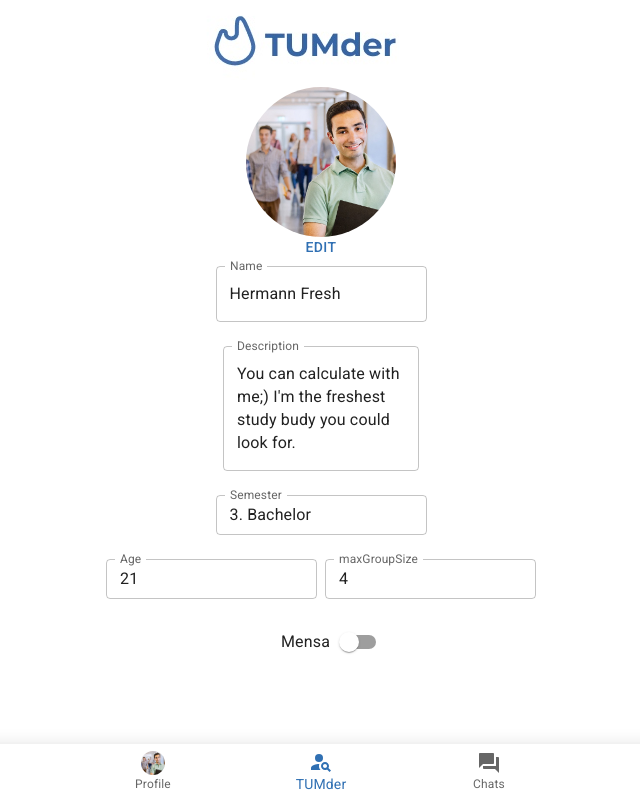
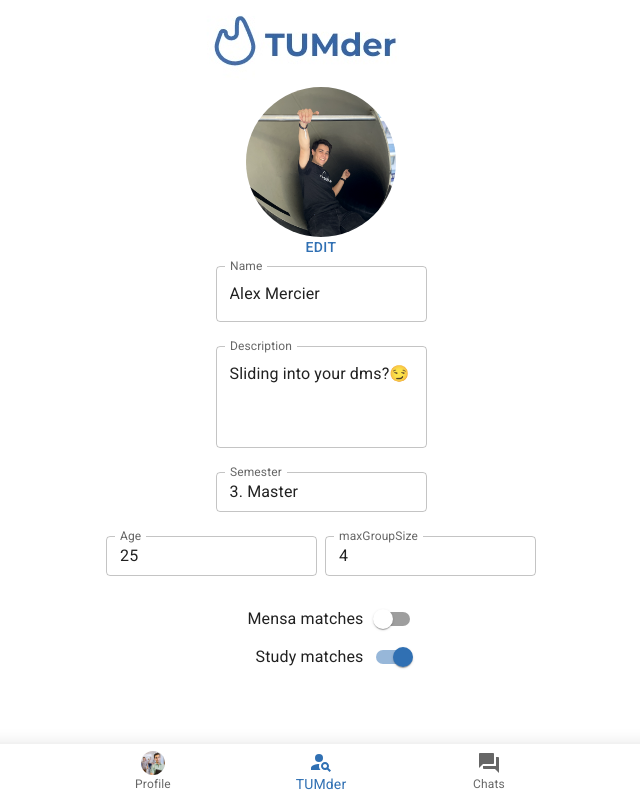
Before and after one commit to AleMer97/TUMder, a React (Create React App) app in the folder create-react-app/: page /profile in a window 1280 px wide. Shown: the whole page, without its empty margins (319-959 px from the left). Built offline with nearby package versions, Linux system fonts and the light colour scheme.

Commit message:
changed data type

```diff
--- a/create-react-app/src/data.js
+++ b/create-react-app/src/data.js
@@ -7,7 +7,8 @@ const student1 = {
     description: "You can calculate with me;) I'm the freshest study budy you could look for.",
     language: 'German, English, French',
     maxGroupSize: 4,
-    searchesFor: 'study group',
+    searchesForMensa: false,
+    searchesForStudy: true,
     image: '/static/tumStudent1.jpg'
 }
 
@@ -20,7 +21,8 @@ const student2 = {
     description: "Feuerzangenbowle and university for life! I'm also student of German philology at LMU.",
     language: 'Bavarian',
     maxGroupSize: 4,
-    searchesFor: 'study group',
+    searchesForMensa: false,
+    searchesForStudy: true,
     image: '/static/tumStudent2.jpg'
 }
 
@@ -32,7 +34,8 @@ const student3 = {
     description: "Motivated for studying:)",
     language: 'German, English, Spanish',
     maxGroupSize: 4,
-    searchesFor: 'study group',
+    searchesForMensa: false,
+    searchesForStudy: true,
     image: '/static/tumStudent3.jpg'
 }
 
@@ -44,8 +47,8 @@ const student4 = {
     description: "G'day mate! Love surfing, vegemite and Tim Tams. Might share those as well as experiences with study buddies;)",
     language: 'German, English',
     maxGroupSize: 4,
-    searchesFor: 'study group',
-    searchesFor: 'mensa',
+    searchesForMensa: true,
+    searchesForStudy: true,
     image: '/static/tumStudent4.jpg'
 }
 
@@ -57,7 +60,8 @@ const student5 = {
     description: "Nothing beats a balanced diet, but 'to vino I say nie no'.",
     language: 'German, English',
     maxGroupSize: 4,
-    searchesFor: 'mensa',
+    searchesForMensa: true,
+    searchesForStudy: false,
     image: '/static/tumStudent5.jpg'
 }
 
@@ -69,8 +73,8 @@ const student6 = {
     description: "Sliding into your dms?😏",
     language: 'German, French, English, Spanish',
     maxGroupSize: 4,
-    searchesFor: 'study group',
-    searchesFor: 'mensa',
+    searchesForMensa: false,
+    searchesForStudy: true,
     image: '/static/tumStudent6.jpg'
 }
 
--- a/create-react-app/src/pages/Profile.js
+++ b/create-react-app/src/pages/Profile.js
@@ -14,7 +14,7 @@ import {students} from '../data';
 
 export default function Profile() {
 
-  const student = 0;
+  const student = 5;
 
   const [name, setName] = React.useState(students[student].name);
 
@@ -106,8 +106,16 @@ export default function Profile() {
           <FormControlLabel
             value="start"
             control={<Switch color="primary" />}
-            label="Mensa"
+            label="Mensa matches"
             labelPlacement="start"
+            checked={students[student].searchesForMensa}
+          />
+          <FormControlLabel
+            value="start"
+            control={<Switch color="primary" />}
+            label="Study matches"
+            labelPlacement="start"
+            checked={students[student].searchesForStudy}
           />
         </FormGroup>
       </Grid>
```
